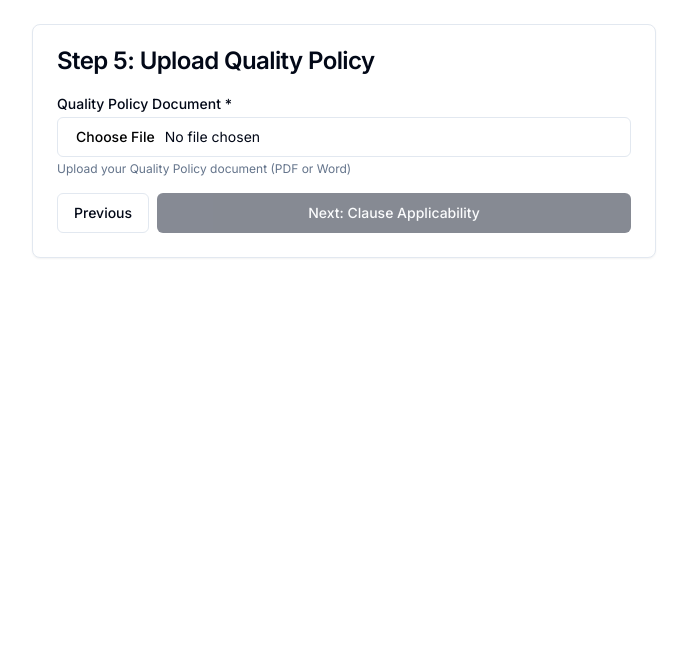
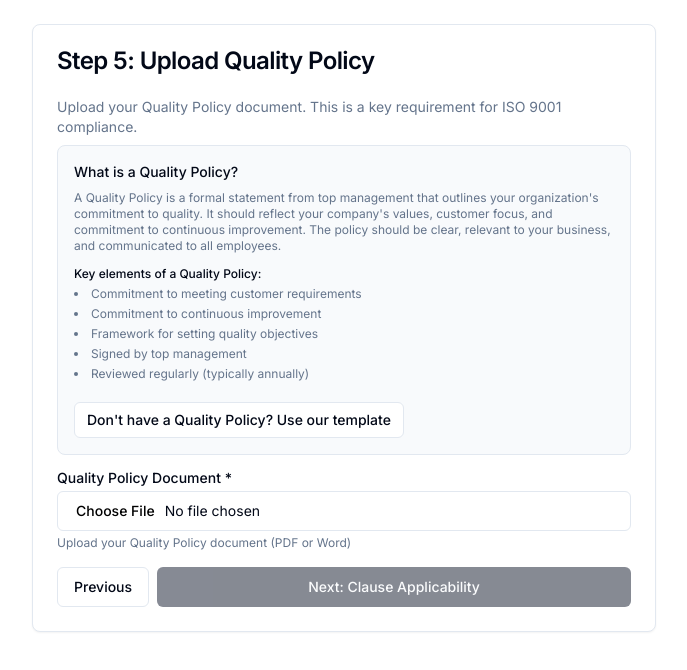
Before and after one commit to genestial/miniqms, a Next.js app: page /onboarding/step5 in a window 1280 px wide. Shown: the top 670 px of the page, without its empty margins (296-983 px from the left). Built offline with nearby package versions, Linux system fonts and the light colour scheme.

Commit message:
Complete Quality Policy explanation and template implementation

```diff
--- a/src/app/onboarding/step5/page.tsx
+++ b/src/app/onboarding/step5/page.tsx
@@ -13,6 +13,9 @@ export default function OnboardingStep5() {
   const router = useRouter()
   const [file, setFile] = useState<File | null>(null)
   const [loading, setLoading] = useState(false)
+  const [showTemplate, setShowTemplate] = useState(false)
+  const [useTemplate, setUseTemplate] = useState(false)
+  const [templateText, setTemplateText] = useState(QUALITY_POLICY_TEMPLATE)
 
   const handleSubmit = async (e: React.FormEvent) => {
     e.preventDefault()
@@ -43,12 +46,111 @@ export default function OnboardingStep5() {
   }
 
   return (
-    <div className="container mx-auto p-6 max-w-2xl">
+    <div className="container mx-auto p-6 max-w-2xl space-y-6">
       <Card>
         <CardHeader>
           <CardTitle>Step 5: Upload Quality Policy</CardTitle>
         </CardHeader>
-        <CardContent>
+        <CardContent className="space-y-4">
+          <div className="space-y-2">
+            <p className="text-sm text-muted-foreground">
+              Upload your Quality Policy document. This is a key requirement for ISO 9001 compliance.
+            </p>
+            <div className="p-4 bg-muted/50 rounded-lg border">
+              <h3 className="font-medium text-sm mb-2">What is a Quality Policy?</h3>
+              <p className="text-xs text-muted-foreground mb-3">
+                A Quality Policy is a formal statement from top management that outlines your organization's commitment to quality.
+                It should reflect your company's values, customer focus, and commitment to continuous improvement.
+                The policy should be clear, relevant to your business, and communicated to all employees.
+              </p>
+              <h4 className="font-medium text-xs mb-1">Key elements of a Quality Policy:</h4>
+              <ul className="text-xs text-muted-foreground list-disc list-inside space-y-1 mb-3">
+                <li>Commitment to meeting customer requirements</li>
+                <li>Commitment to continuous improvement</li>
+                <li>Framework for setting quality objectives</li>
+                <li>Signed by top management</li>
+                <li>Reviewed regularly (typically annually)</li>
+              </ul>
+              {!showTemplate && (
+                <Button
+                  type="button"
+                  variant="outline"
+                  size="sm"
+                  onClick={() => setShowTemplate(true)}
+                  className="mt-2"
+                >
+                  Don't have a Quality Policy? Use our template
+                </Button>
+              )}
+            </div>
+          </div>
+
+          {showTemplate && (
+            <Card className="border-2">
+              <CardHeader>
+                <CardTitle className="text-base">Quality Policy Template</CardTitle>
+              </CardHeader>
+              <CardContent className="space-y-4">
+                <p className="text-sm text-muted-foreground">
+                  Use this template as a starting point. Customize it to reflect your organization's specific needs,
+                  products/services, and values. You can download it, edit it, and then upload it.
+                </p>
+                <div>
+                  <Label>Template (edit as needed):</Label>
+                  <Textarea
+                    value={templateText}
+                    onChange={(e) => setTemplateText(e.target.value)}
+                    rows={20}
+                    className="font-mono text-xs"
+                  />
+                </div>
+                <div className="flex gap-2 flex-wrap">
+                  <Button
+                    type="button"
+                    variant="outline"
+                    onClick={() => {
+                      const blob = new Blob([templateText], { type: 'text/plain' })
+                      const url = URL.createObjectURL(blob)
+                      const a = document.createElement('a')
+                      a.href = url
+                      a.download = 'quality-policy-template.txt'
+                      a.click()
+                      URL.revokeObjectURL(url)
+                    }}
+                  >
+                    Download Template
+                  </Button>
+                  <Button
+                    type="button"
+                    variant="outline"
+                    onClick={() => {
+                      setUseTemplate(true)
+                      setShowTemplate(false)
+                    }}
+                  >
+                    Use This Template (I'll upload it after editing)
+                  </Button>
+                  <Button
+                    type="button"
+                    variant="ghost"
+                    size="sm"
+                    onClick={() => setShowTemplate(false)}
+                  >
+                    Cancel
+                  </Button>
+                </div>
+              </CardContent>
+            </Card>
+          )}
+
+          {useTemplate && (
+            <div className="p-3 bg-blue-50 dark:bg-blue-950 border border-blue-200 dark:border-blue-800 rounded-lg">
+              <p className="text-sm text-blue-900 dark:text-blue-100">
+                ✓ Template selected. Please download, customize, and upload your Quality Policy document below.
+              </p>
+            </div>
+          )}
+
           <form onSubmit={handleSubmit} className="space-y-4">
             <div>
               <Label htmlFor="policy">Quality Policy Document *</Label>
```
